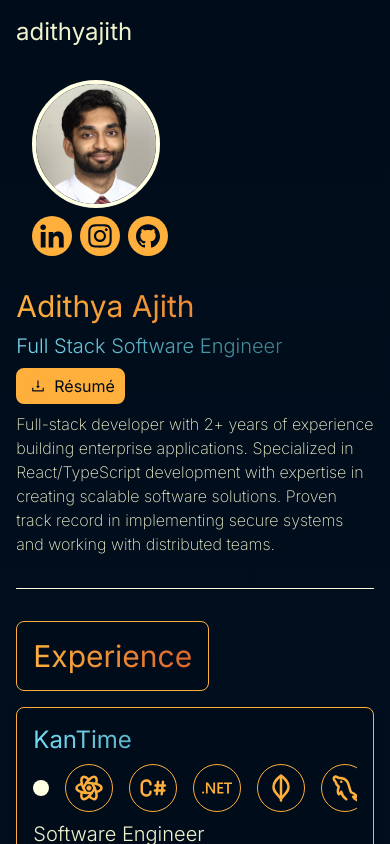
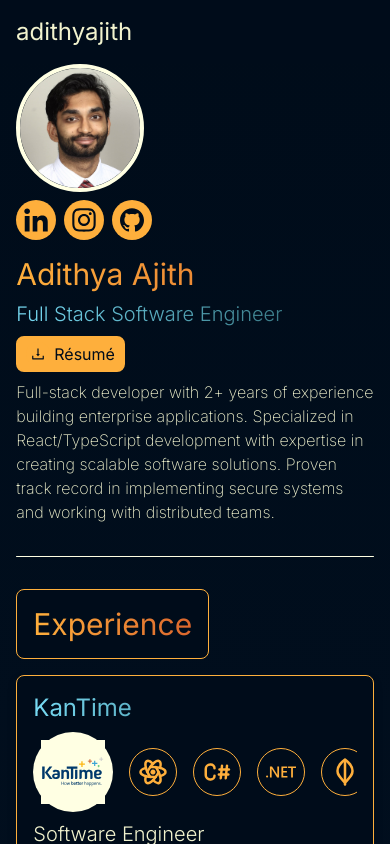
Before and after one commit to adharmic/adifolio, a React (Vite) app: page / in a window 390 px wide. Shown: the top 844 px of the page. Built offline with nearby package versions, Linux system fonts and the light colour scheme.

Commit message:
Keep profile padding only on medium screens

```diff
--- a/src/components/Work.tsx
+++ b/src/components/Work.tsx
@@ -20,10 +20,11 @@ export default function Work({
   return (
     <div className='w-full flex flex-col gap-2 drop-shadow-lg p-4 bg-[#000c1a] rounded-lg border-1 border-[#feaf3c]'>
       <div className='w-full text-2xl font-[400] gradient-header-alt'>{company}</div>
-      <div className="w-full flex row items-center gap-4 overflow-x-scroll">
-        <div className="p-2 rounded-full bg-[#ffffe3] w-20 aspect-square">
+      <div className="w-full flex row items-center gap-4">
+        <div className="p-2 rounded-full bg-[#ffffe3] w-20 aspect-square min-w-20">
           <img src={logo} className="w-20 aspect-square object-contain bg-[#ffffe3]" />
         </div>
+        <div className="overflow-x-scroll flex row items-center gap-4">
           {
             skills?.map((skill, index) =>
               <div key={index} className="p-2 rounded-full border-1 border-[#feaf3c] w-12 aspect-square flex text-[#feaf3c] items-center justify-center text-3xl">
@@ -32,6 +33,7 @@ export default function Work({
             )
           }
         </div>
+      </div>
       <div className='w-full text-xl font-[300]'>{position}</div>
       <div className='w-full text-sm'>{years}</div>
       <div className='w-full'>{description}</div>
--- a/src/sections/Home.tsx
+++ b/src/sections/Home.tsx
@@ -4,7 +4,7 @@ import { AiOutlineDownload } from 'react-icons/ai'
 export default function Home() {
   return (
     <div className='flex flex-col md:flex-row  gap-4 md:gap-16'>
-      <div className='w-fit md:w-[200px] flex flex-col gap-2 justify-center md:justify-between border-0 md:border-1 border-[#feaf3c] p-4 rounded-lg'>
+      <div className='w-fit md:w-[200px] flex flex-col gap-2 justify-center md:justify-between border-0 md:border-1 border-[#feaf3c] md:p-4 rounded-lg'>
         <img
           className='md:w-full w-32 aspect-square rounded-full border-4 border-[#ffffe3]'
           src='/headshot.jpg'
```
Lines whose indentation alone changed are shown as unchanged.
